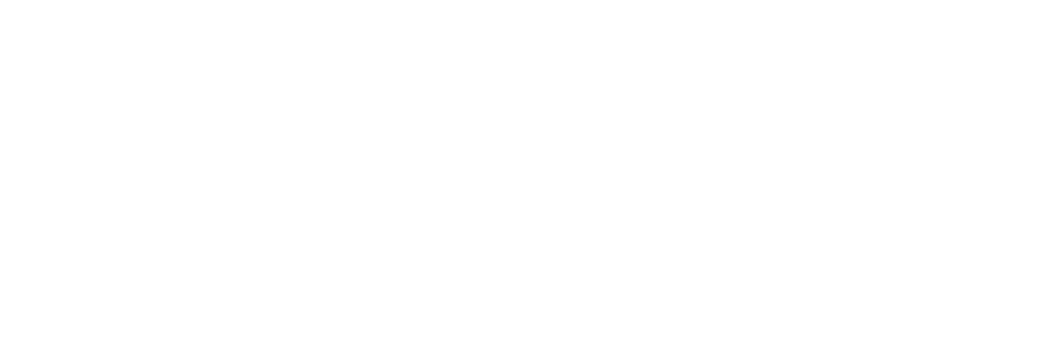
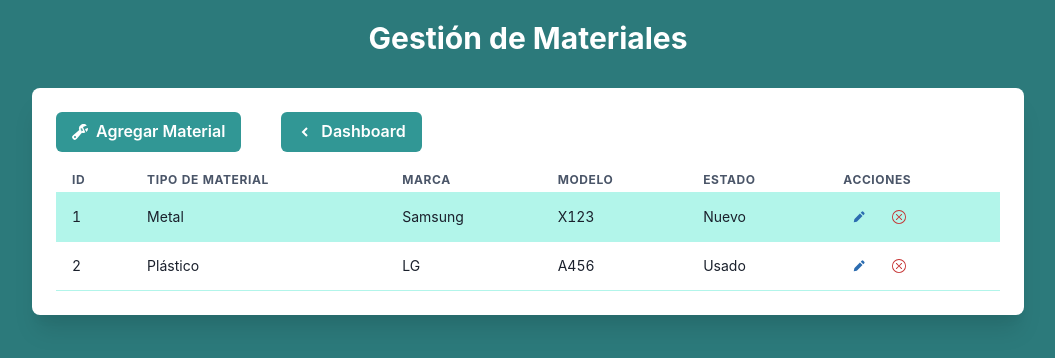
Before and after one commit to luisivmaraz/prestamos_py, a React (Create React App) app: page /Materiales in a window 1280 px wide. Before the commit this address had no page. Shown: the top 358 px of the page, without its empty margins (112-1167 px from the left). Built offline with nearby package versions, Linux system fonts and the light colour scheme.

Commit message:
Creacion de la vista prestamos y definicion de ruta de la misma

```diff
--- a/src/index.js
+++ b/src/index.js
@@ -7,6 +7,7 @@ import reportWebVitals from './reportWebVitals';
 import Dashboard from "./pages/home";
 import Login from "./pages/login";
 import Usuarios from './pages/usuarios';
+import Materiales from './pages/materiales';
 
 const root = ReactDOM.createRoot(document.getElementById('root'));
 root.render(
@@ -16,6 +17,7 @@ root.render(
         <Route path="/" element={<Login />} />
         <Route path="/Dashboard" element={<Dashboard />} />
         <Route path="/Usuarios" element={<Usuarios />} />
+        <Route path="/Materiales" element={<Materiales />} />
       </Routes>
     </BrowserRouter>
   </ChakraProvider>
--- a/src/pages/materiales.jsx
+++ b/src/pages/materiales.jsx
@@ -0,0 +1,157 @@
+import React, { useState } from 'react';
+import {
+  Box, Button, Heading, Table, Thead, Tbody, Tr, Th, Td, IconButton,
+  Modal, ModalOverlay, ModalContent, ModalHeader, ModalBody, ModalCloseButton,
+  FormControl, FormLabel, Input, Select, ModalFooter, useDisclosure
+} from '@chakra-ui/react';
+import { BiSolidChevronLeft, BiSolidPencil } from "react-icons/bi";
+import { BsWrenchAdjustable,BsXCircle  } from "react-icons/bs";
+
+const Materiales = () => {
+  const { isOpen, onOpen, onClose } = useDisclosure();
+  const { isOpen: isEditOpen, onOpen: onEditOpen, onClose: onEditClose } = useDisclosure();
+
+  const [materiales, setMateriales] = useState([
+    { id: 1, tipo: 'Metal', marca: 'Samsung', modelo: 'X123', estado: 'Nuevo' },
+    { id: 2, tipo: 'Plástico', marca: 'LG', modelo: 'A456', estado: 'Usado' }
+  ]);
+
+  const [selectedMaterial, setSelectedMaterial] = useState(null);
+  const [newMaterial, setNewMaterial] = useState({
+    tipo: '',
+    marca: '',
+    modelo: '',
+    estado: ''
+  });
+
+  const handleEdit = (material) => {
+    setSelectedMaterial(material);
+    onEditOpen();
+  };
+
+  const handleSaveEdit = () => {
+    setMateriales(materiales.map(material => material.id === selectedMaterial.id ? selectedMaterial : material));
+    onEditClose();
+  };
+
+  const handleSaveNewMaterial = () => {
+    setMateriales([
+      ...materiales,
+      { id: materiales.length + 1, ...newMaterial }
+    ]);
+    onClose();
+    setNewMaterial({ tipo: '', marca: '', modelo: '', estado: '' }); // Limpiar formulario
+  };
+
+  return (
+    <Box backgroundColor="teal.600" minHeight="100vh" p={5} display="flex" flexDirection="column" alignItems="center">
+      <Heading color="white" textAlign="center" mb={8} fontSize="3xl">Gestión de Materiales</Heading>
+      <Box bg="white" p={6} borderRadius="lg" boxShadow="xl" width="80%">
+        <Button leftIcon={<BsWrenchAdjustable />} colorScheme="teal" mb={4} onClick={onOpen}>
+          Agregar Material
+        </Button>
+        <Button marginLeft={10} leftIcon={<BiSolidChevronLeft />} colorScheme="teal" mb={4}>
+          Dashboard
+        </Button>
+
+        <Table variant="striped" colorScheme='teal' size='sm'>
+          <Thead>
+            <Tr>
+              <Th>ID</Th>
+              <Th>Tipo de Material</Th>
+              <Th>Marca</Th>
+              <Th>Modelo</Th>
+              <Th>Estado</Th>
+              <Th>Acciones</Th>
+            </Tr>
+          </Thead>
+          <Tbody>
+            {materiales.map(material => (
+              <Tr key={material.id}>
+                <Td>{material.id}</Td>
+                <Td>{material.tipo}</Td>
+                <Td>{material.marca}</Td>
+                <Td>{material.modelo}</Td>
+                <Td>{material.estado}</Td>
+                <Td>
+                  <IconButton icon={<BiSolidPencil />} size='sm' colorScheme="blue" variant='ghost' mr={2} onClick={() => handleEdit(material)} />
+                  <IconButton icon={<BsXCircle  />} size='sm' colorScheme="red" variant='ghost' />
+                </Td>
+              </Tr>
+            ))}
+          </Tbody>
+        </Table>
+      </Box>
+
+      {/* Modal de agregar material */}
+      <Modal isOpen={isOpen} onClose={onClose}>
+        <ModalOverlay />
+        <ModalContent>
+          <ModalHeader>Agregar Material</ModalHeader>
+          <ModalCloseButton />
+          <ModalBody>
+            <FormControl mb={4}>
+              <FormLabel>Tipo de Material</FormLabel>
+              <Input value={newMaterial.tipo} onChange={(e) => setNewMaterial({ ...newMaterial, tipo: e.target.value })} />
+            </FormControl>
+            <FormControl mb={4}>
+              <FormLabel>Marca</FormLabel>
+              <Input value={newMaterial.marca} onChange={(e) => setNewMaterial({ ...newMaterial, marca: e.target.value })} />
+            </FormControl>
+            <FormControl mb={4}>
+              <FormLabel>Modelo</FormLabel>
+              <Input value={newMaterial.modelo} onChange={(e) => setNewMaterial({ ...newMaterial, modelo: e.target.value })} />
+            </FormControl>
+            <FormControl mb={4}>
+              <FormLabel>Estado</FormLabel>
+              <Select value={newMaterial.estado} onChange={(e) => setNewMaterial({ ...newMaterial, estado: e.target.value })}>
+                <option>Nuevo</option>
+                <option>Usado</option>
+              </Select>
+            </FormControl>
+          </ModalBody>
+          <ModalFooter>
+            <Button colorScheme="teal" mr={3} onClick={handleSaveNewMaterial}>Guardar</Button>
+            <Button onClick={onClose}>Cancelar</Button>
+          </ModalFooter>
+        </ModalContent>
+      </Modal>
+
+      {/* Modal de editar material */}
+      <Modal isOpen={isEditOpen} onClose={onEditClose}>
+        <ModalOverlay />
+        <ModalContent>
+          <ModalHeader>Editar Material</ModalHeader>
+          <ModalCloseButton />
+          <ModalBody>
+            <FormControl mb={4}>
+              <FormLabel>Tipo de Material</FormLabel>
+              <Input value={selectedMaterial?.tipo || ''} onChange={(e) => setSelectedMaterial({ ...selectedMaterial, tipo: e.target.value })} />
+            </FormControl>
+            <FormControl mb={4}>
+              <FormLabel>Marca</FormLabel>
+              <Input value={selectedMaterial?.marca || ''} onChange={(e) => setSelectedMaterial({ ...selectedMaterial, marca: e.target.value })} />
+            </FormControl>
+            <FormControl mb={4}>
+              <FormLabel>Modelo</FormLabel>
+              <Input value={selectedMaterial?.modelo || ''} onChange={(e) => setSelectedMaterial({ ...selectedMaterial, modelo: e.target.value })} />
+            </FormControl>
+            <FormControl mb={4}>
+              <FormLabel>Estado</FormLabel>
+              <Select value={selectedMaterial?.estado || ''} onChange={(e) => setSelectedMaterial({ ...selectedMaterial, estado: e.target.value })}>
+                <option>Nuevo</option>
+                <option>Usado</option>
+              </Select>
+            </FormControl>
+          </ModalBody>
+          <ModalFooter>
+            <Button colorScheme="teal" mr={3} onClick={handleSaveEdit}>Guardar</Button>
+            <Button onClick={onEditClose}>Cancelar</Button>
+          </ModalFooter>
+        </ModalContent>
+      </Modal>
+    </Box>
+  );
+};
+
+export default Materiales;
```
